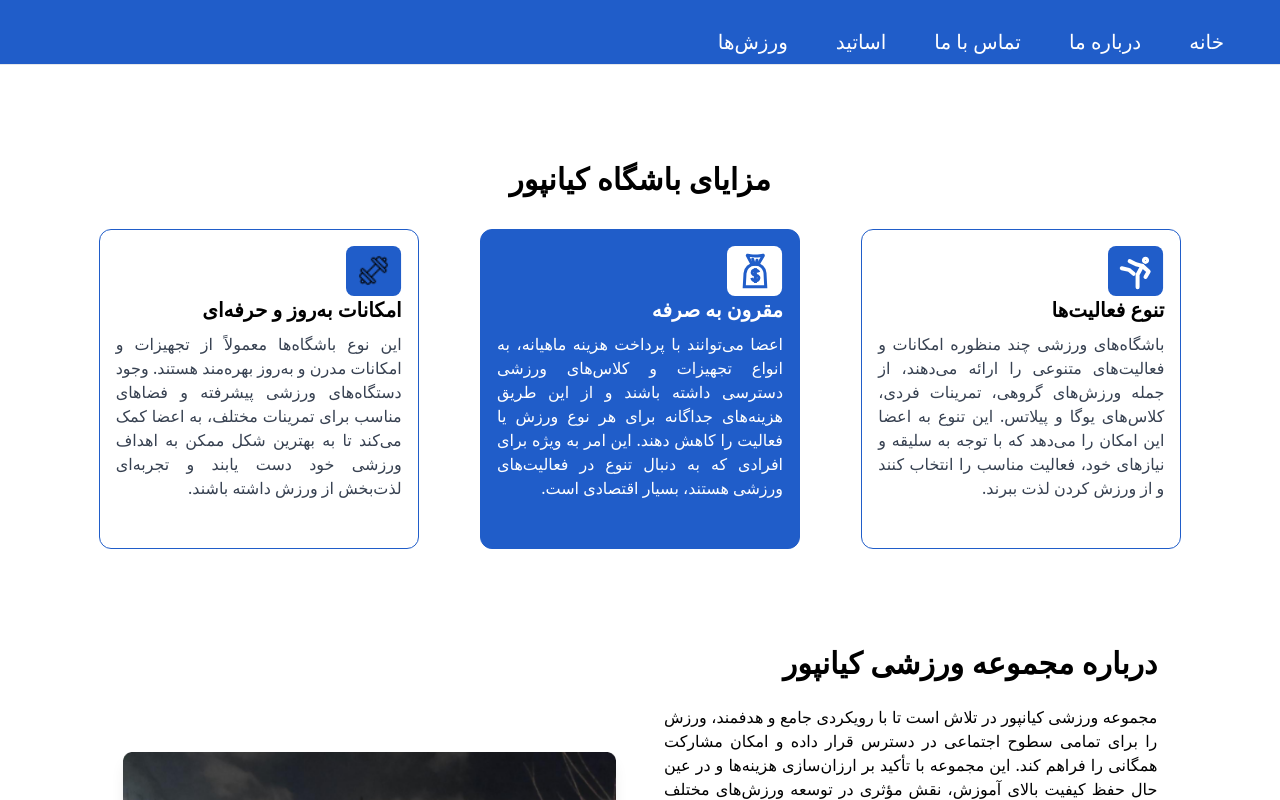
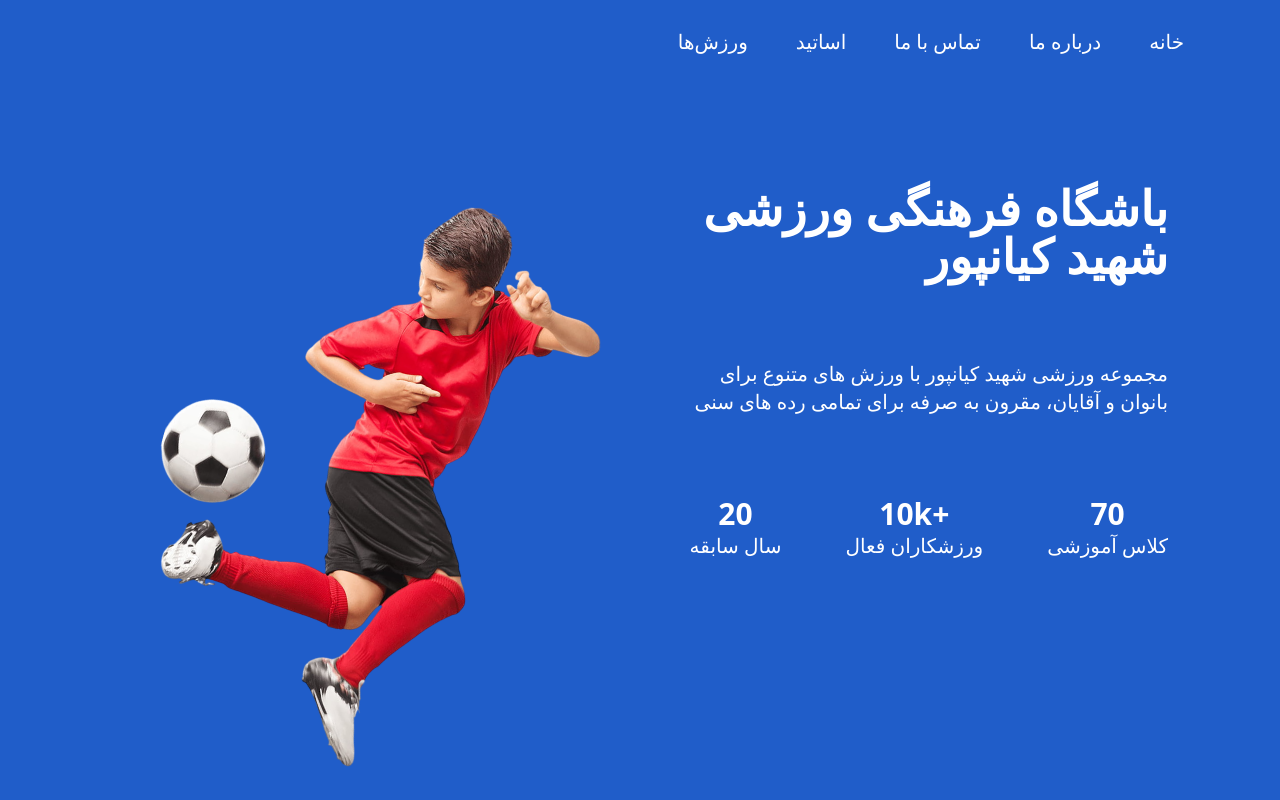
Before and after one commit to KasraMehr/kianpoor, a React (Vite) app: page / in a window 1280 px wide. Shown: the top 800 px of the page. Built offline with nearby package versions, Linux system fonts and the light colour scheme.

Commit message:
added hero

```diff
--- a/src/App.jsx
+++ b/src/App.jsx
@@ -1,19 +1,20 @@
 import React from 'react'
-import './App.css'
+import './index.css';
 import Pros from './components/Pros.jsx';
 import Gallery from './components/Gallery.jsx';
-import MasterCard1 from './components/cards/MasterCard1.jsx'
 import ContactUs from './components/ContactUs.jsx'
 import AboutUs from "./components/AboutUs.jsx";
 import Masters from "./components/Masters.jsx";
 import Footer from "./components/Footer.jsx";
 import Sports from "./components/Sports.jsx";
 import Navbar from "./components/Navbar.jsx";
+import Hero from "./components/Hero.jsx";
 
 function App() {
   return (
     <div>
         <Navbar />
+        <Hero />
         <Pros />
         <AboutUs />
         <ContactUs />
--- a/src/components/Footer.jsx
+++ b/src/components/Footer.jsx
@@ -25,19 +25,19 @@ function Footer() {
                         {/* بخش لینک‌ها و آیکون‌ها */}
                         <div className="text-center">
                             <div className="grid grid-cols-1 gap-4">
-                                <a href="#" className="text-lg md:text-2xl font-medium hover:text-gray-300">
+                                <a href="#" className="text-lg md:text-xl font-medium hover:text-gray-300">
                                     صفحه اصلی
                                 </a>
-                                <a href="#" className="text-lg md:text-2xl font-medium hover:text-gray-300">
+                                <a href="#" className="text-lg md:text-xl font-medium hover:text-gray-300">
                                     درباره ما
                                 </a>
-                                <a href="#" className="text-lg md:text-2xl font-medium hover:text-gray-300">
+                                <a href="#" className="text-lg md:text-xl font-medium hover:text-gray-300">
                                     تماس با ما
                                 </a>
-                                <a href="#" className="text-lg md:text-2xl font-medium hover:text-gray-300">
+                                <a href="#" className="text-lg md:text-xl font-medium hover:text-gray-300">
                                     ورزش‌ها
                                 </a>
-                                <a href="#" className="text-lg md:text-2xl font-medium hover:text-gray-300">
+                                <a href="#" className="text-lg md:text-xl font-medium hover:text-gray-300">
                                     گالری
                                 </a>
                             </div>
--- a/src/components/Hero.jsx
+++ b/src/components/Hero.jsx
@@ -1,9 +1,52 @@
-import { useState } from 'react'
-import '../index.css'
+import '../index.css';
+import hero from '../assets/images/hero.png';
+
 function Hero() {
-  return (
-    <>
-    </>
-  )
+    return (
+        <>
+            <div
+                className="bg-primary w-full flex flex-col lg:flex-row items-center lg:items-start p-10 lg:p-20 text-white"
+                dir="rtl"
+            >
+                {/* متن */}
+                <div className="w-full lg:w-1/2 px-4 lg:px-8">
+                    <div className="text-4xl sm:text-5xl font-bold py-5 sm:py-10">
+                        باشگاه فرهنگی ورزشی
+                        <br />
+                        شهید کیانپور
+                    </div>
+                    <div className="text-lg sm:text-xl font-regular text-justify py-5 sm:py-10">
+                        مجموعه ورزشی شهید کیانپور با ورزش های متنوع برای
+                        <br />
+                        بانوان و آقایان، مقرون به صرفه برای تمامی رده های سنی
+                    </div>
+                    <div className="flex justify-between lg:justify-start lg:gap-16 pt-5 sm:pt-10">
+                        <div className="text-center">
+                            <div className="text-2xl sm:text-3xl font-semibold">70</div>
+                            <div className="text-lg sm:text-xl font-medium">کلاس آموزشی</div>
+                        </div>
+                        <div className="text-center">
+                            <div className="text-2xl sm:text-3xl font-semibold">+10k</div>
+                            <div className="text-lg sm:text-xl font-medium">ورزشکاران فعال</div>
+                        </div>
+                        <div className="text-center">
+                            <div className="text-2xl sm:text-3xl font-semibold">20</div>
+                            <div className="text-lg sm:text-xl font-medium">سال سابقه</div>
+                        </div>
+                    </div>
+                </div>
+
+                {/* تصویر */}
+                <div className="w-full lg:w-1/2 flex justify-center pt-10 lg:pt-0">
+                    <img
+                        src={hero}
+                        alt="hero"
+                        className="max-w-full h-auto"
+                    />
+                </div>
+            </div>
+        </>
+    );
 }
-export default Hero
+
+export default Hero;
--- a/src/components/Navbar.jsx
+++ b/src/components/Navbar.jsx
@@ -10,7 +10,7 @@ function Navbar() {
                 <div className="flex justify-between items-center px-4 sm:px-8">
                     {/* منوی اصلی */}
                     <div className="hidden sm:block">
-                        <div className="flex text-white">
+                        <div className="flex text-white pr-10">
                             <a href="#" className="px-6 py-2 text-xl font-regular text-white">
                                 خانه
                             </a>
@@ -83,7 +83,6 @@ function Navbar() {
                         </a>
                     </div>
                 </div>
-                <hr />
             </nav>
         </>
     );
--- a/src/components/cards/MasterCard1.jsx
+++ b/src/components/cards/MasterCard1.jsx
@@ -16,7 +16,7 @@ function MasterCard1() {
             نعمت الله مهرعلی زاده
           </div>
           {/* رشته ورزشی */}
-          <div className="bg-secondary w-48 sm:w-96 text-center text-sm sm:text-base font-medium py-1">
+          <div className="bg-secondary w-48 sm:w-96 text-center text-sm sm:text-base font-medium py-2">
             تکواندو
           </div>
         </div>
--- a/src/components/cards/MasterCard2.jsx
+++ b/src/components/cards/MasterCard2.jsx
@@ -16,7 +16,7 @@ function MasterCard2() {
             نعمت الله مهرعلی زاده
           </div>
           {/* رشته ورزشی */}
-          <div className="bg-secondary w-48 sm:w-96 text-center text-sm sm:text-base font-medium py-1">
+          <div className="bg-secondary w-48 sm:w-96 text-center text-sm sm:text-base font-medium py-2">
             تکواندو
           </div>
         </div>
--- a/src/components/cards/MasterCard3.jsx
+++ b/src/components/cards/MasterCard3.jsx
@@ -16,7 +16,7 @@ function MasterCard3() {
             نعمت الله مهرعلی زاده
           </div>
           {/* رشته ورزشی */}
-          <div className="bg-secondary w-48 sm:w-96 text-center text-sm sm:text-base font-medium py-1">
+          <div className="bg-secondary w-48 sm:w-96 text-center text-sm sm:text-base font-medium py-2">
             تکواندو
           </div>
         </div>
--- a/src/index.css
+++ b/src/index.css
@@ -5,7 +5,6 @@
 body {
     overflow-x: hidden;
 }
-
 
 @font-face {
     font-family: 'Vazirmatn';
```
Also changed, not shown: src/App.css (deleted), src/assets/images/hero.png (added).
